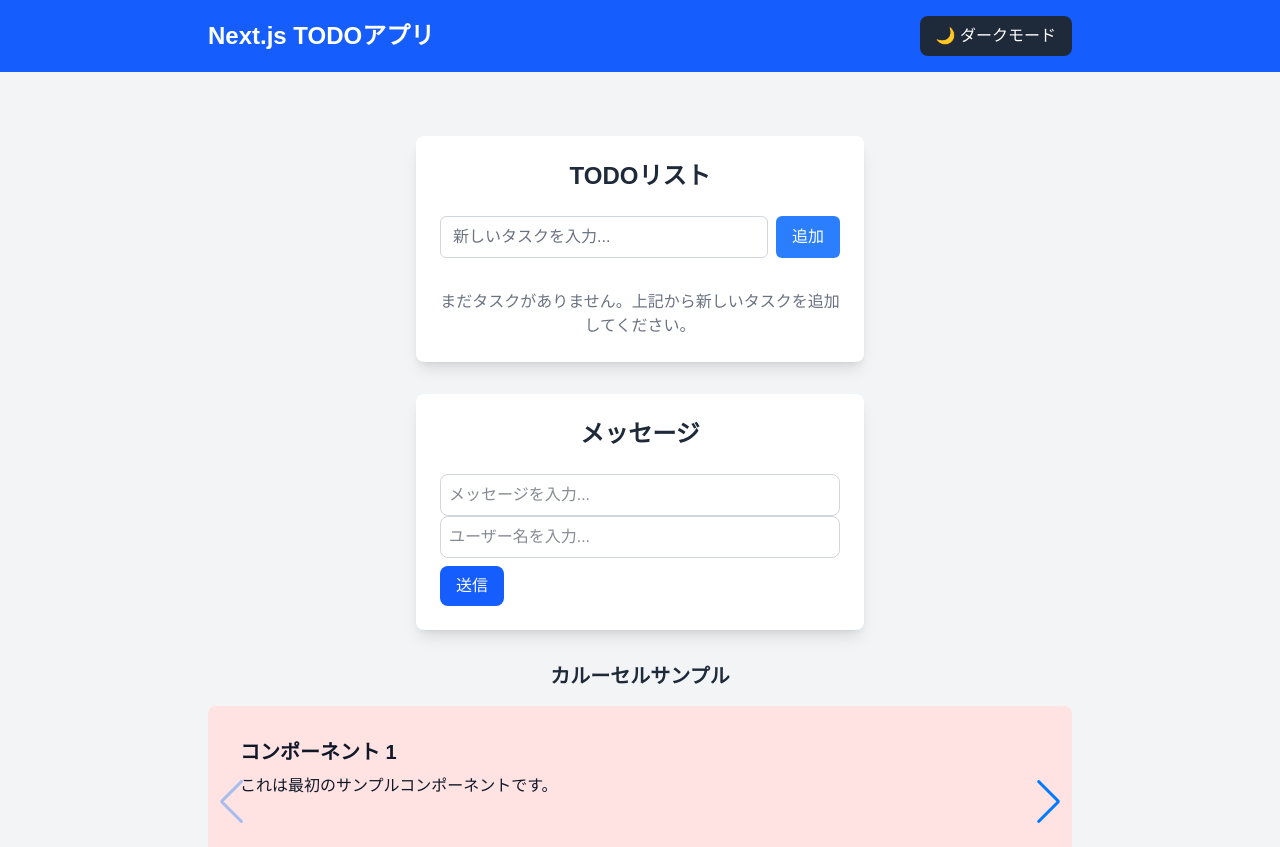
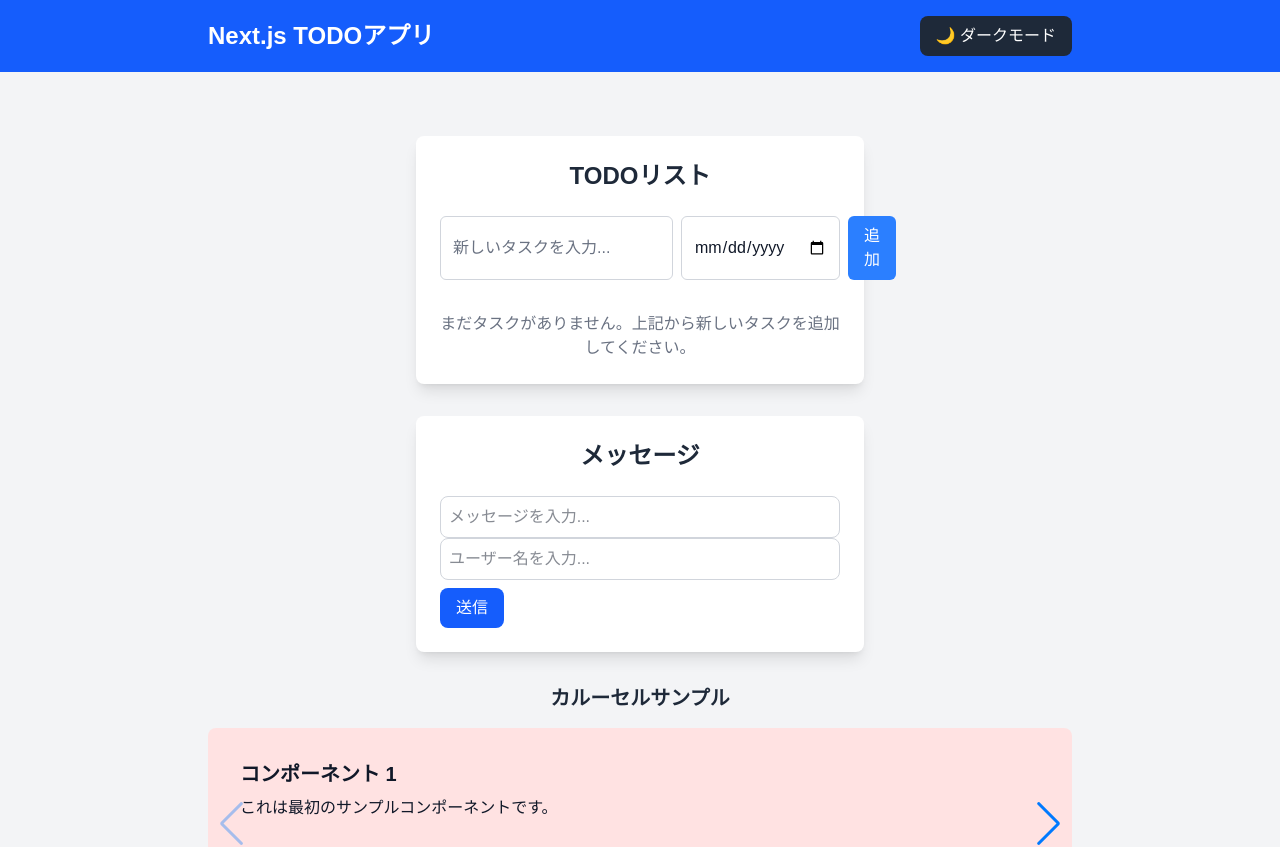
Before and after one commit to naoto-ysd/next-to-do, a Next.js app in the folder frontend/: page / in a window 1280 px wide. Shown: the top 847 px of the page. Built offline with nearby package versions, Linux system fonts and the light colour scheme.

Commit message:
feat: add due date input and display for todos in TodoList component

```diff
--- a/frontend/src/components/TodoList.tsx
+++ b/frontend/src/components/TodoList.tsx
@@ -7,12 +7,14 @@ interface Todo {
   id: number;
   text: string;
   completed: boolean;
+  dueDate?: Date;
 }
 
 export default function TodoList() {
   const [todos, setTodos] = useState<Todo[]>([]);
   const [inputValue, setInputValue] = useState('');
   const { theme } = useTheme();
+  const [inputDueDate, setInputDueDate] = useState<Date | undefined>(undefined);
 
   const addTodo = () => {
     if (inputValue.trim() !== '') {
@@ -22,9 +24,11 @@ export default function TodoList() {
           id: Date.now(),
           text: inputValue,
           completed: false,
+          dueDate: inputDueDate
         },
       ]);
       setInputValue('');
+      setInputDueDate(undefined);
     }
   };
 
@@ -59,6 +63,17 @@ export default function TodoList() {
               ? 'bg-gray-700 border-gray-600 text-white placeholder-gray-400'
               : 'bg-white border-gray-300 text-gray-900 placeholder-gray-500'
           }`}
+        />
+        <input
+          type="date"
+          value={inputDueDate ? inputDueDate.toISOString().split('T')[0] : ''}
+          onChange={(e) => setInputDueDate(e.target.value ? new Date(e.target.value) : null)}
+          className={`px-3 py-2 border rounded-md focus:outline-none focus:ring-2 focus:ring-blue-500 focus:border-transparent transition-colors duration-300 ${
+            theme === 'dark'
+              ? 'bg-gray-700 border-gray-600 text-white placeholder-gray-400'
+              : 'bg-white border-gray-300 text-gray-900 placeholder-gray-500'
+          }`}
+          aria-label="タスクの期限を選択"
         />
         <button
           onClick={addTodo}
@@ -102,6 +117,9 @@ export default function TodoList() {
             >
               {todo.text}
             </span>
+            <span>
+              期限: {todo.dueDate?.toLocaleDateString('ja-JP')}
+            </span>
             <button
               onClick={() => deleteTodo(todo.id)}
               className={`px-2 py-1 text-red-500 rounded-md focus:outline-none focus:ring-2 focus:ring-red-500 focus:ring-offset-2 transition-colors ${
```
